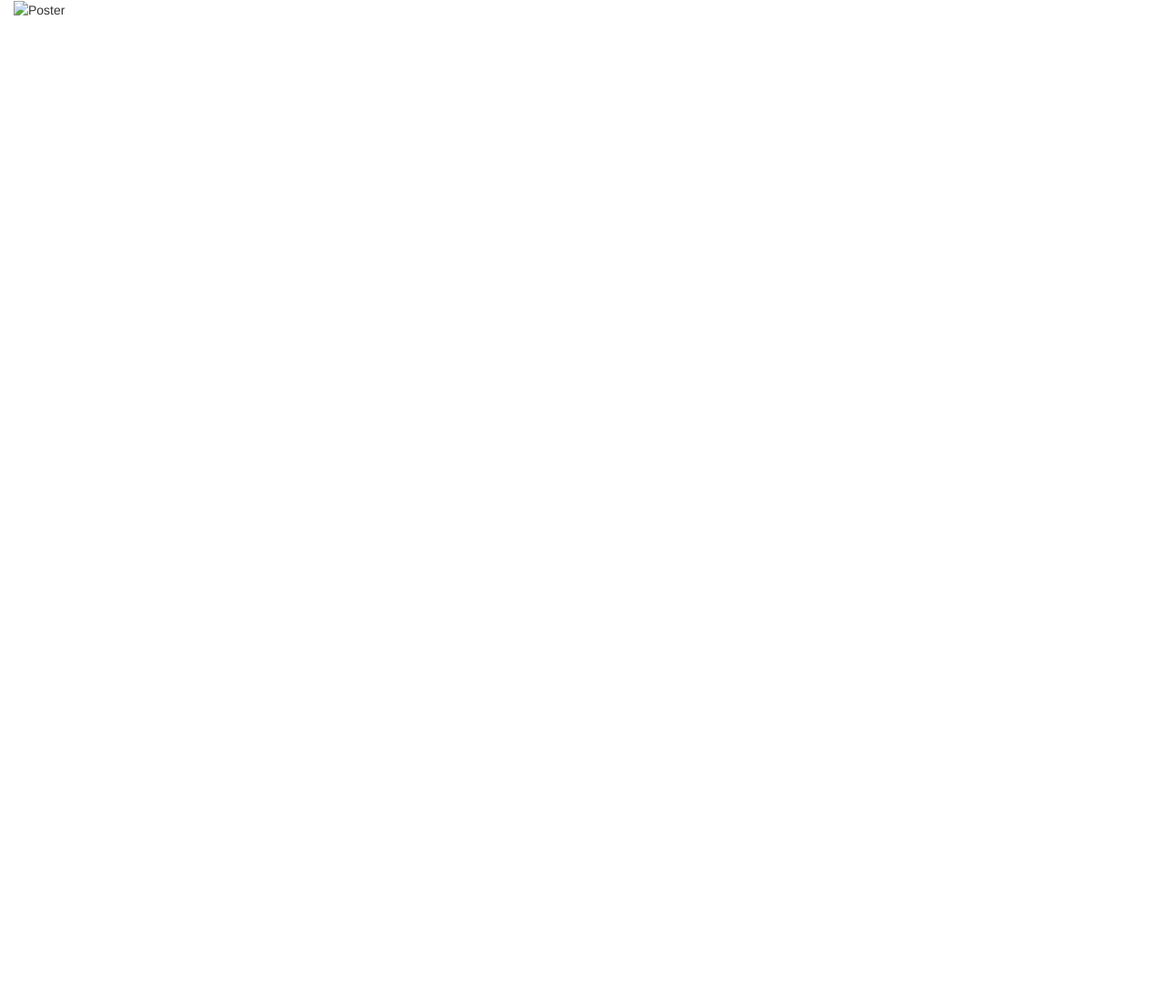
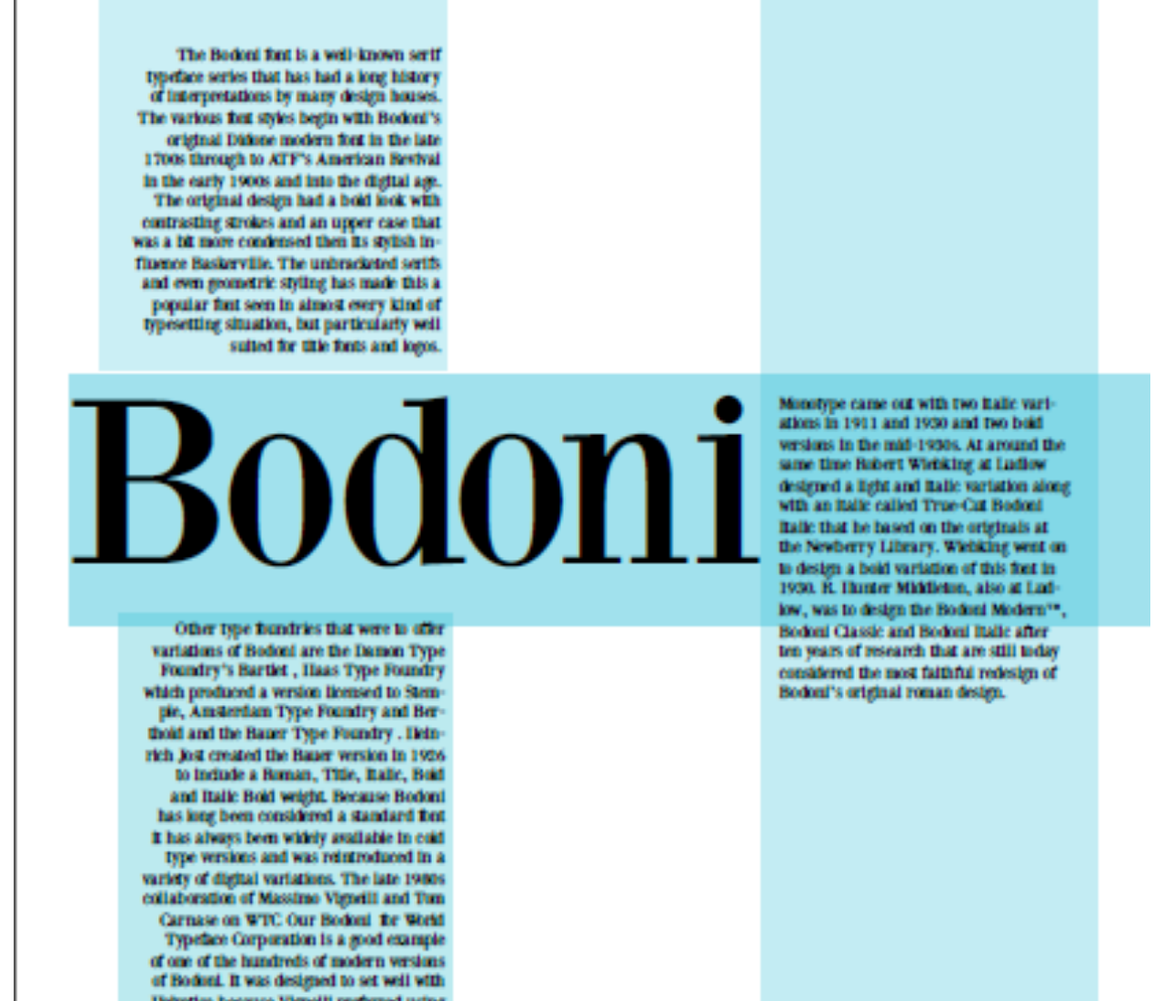
Before and after one commit to chrissteinkamp/poster, a plain HTML site: page index.html in a window 1280 px wide. Shown: the top 1100 px of the page at 91% size. Before the commit the page ends 800 px from the top, so only its background shows below. Drawn offline with nearby package versions, Linux system fonts and the light colour scheme; files whose address does not match are found by name.

Commit message:
need a .jpg file

```diff
--- a/index.html
+++ b/index.html
@@ -8,7 +8,7 @@
 
 	<body>
 	<div class="col-lg-12">
-		<img src="Poster.pdf" alt="Poster" />
+		<img style="width:100%; height:100%;" src="poster.png" alt="poster" />
 	</div>
 		<script src="https://ajax.googleapis.com/ajax/libs/jquery/2.1.3/jquery.min.js"></script>
 		<script src="js/bootstrap.js"></script>
```
Also changed, not shown: poster.png (added).
